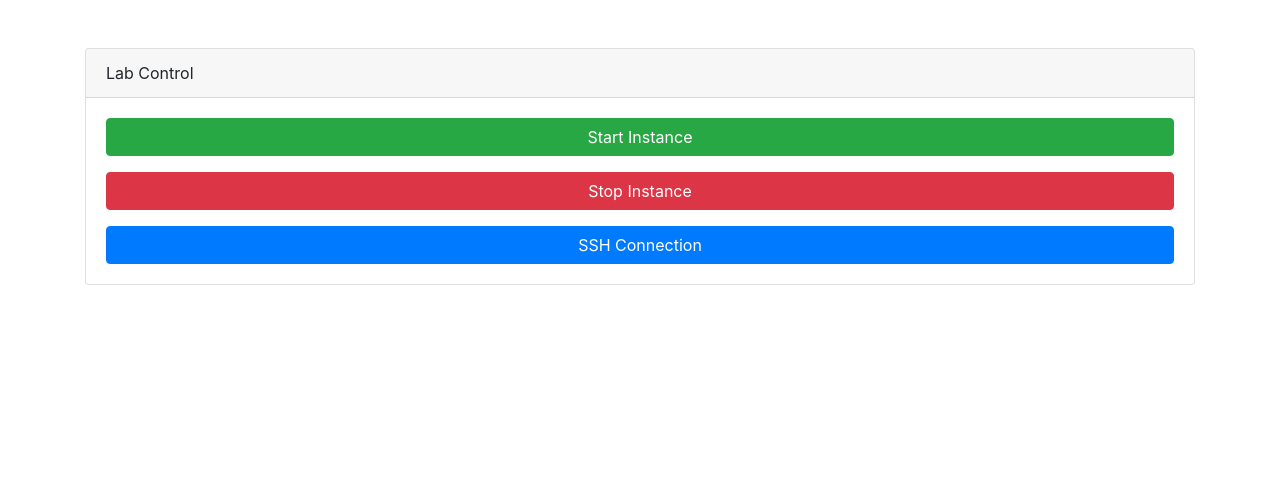
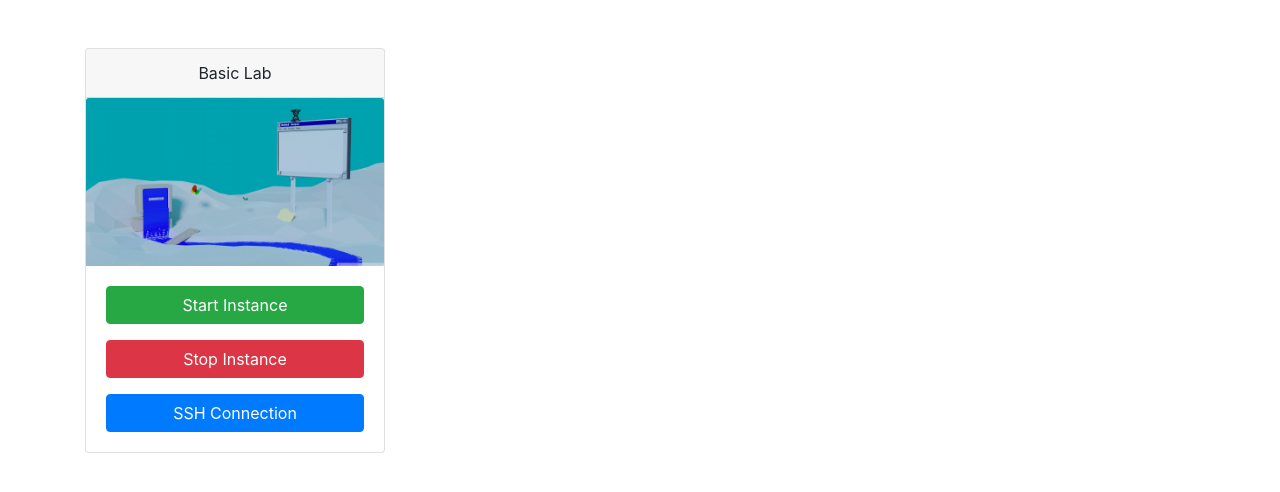
Before and after one commit to JuSTinMrp/labs, a plain HTML site: page index.html in a window 1280 px wide. Drawn offline with nearby package versions, Linux system fonts and the light colour scheme.

Commit message:
using_card_done

```diff
--- a/index.html
+++ b/index.html
@@ -10,10 +10,11 @@
 <body>
 
 <div class="container mt-5">
-    <div class="card">
-        <div class="card-header">
-            Lab Control
+    <div class="card" style="width:300px">
+        <div class="card-header" align="center">
+            Basic Lab
         </div>
+        <img class="card-img-top" src="assets/lab1_banner.jpg" alt="Card image">
         <div class="card-body">
             <form method="post" action="start_instance.php">
                 <button type="submit" class="btn btn-success btn-block">Start Instance</button>
```
Also changed, not shown: assets/lab1_banner.jpg (added).
